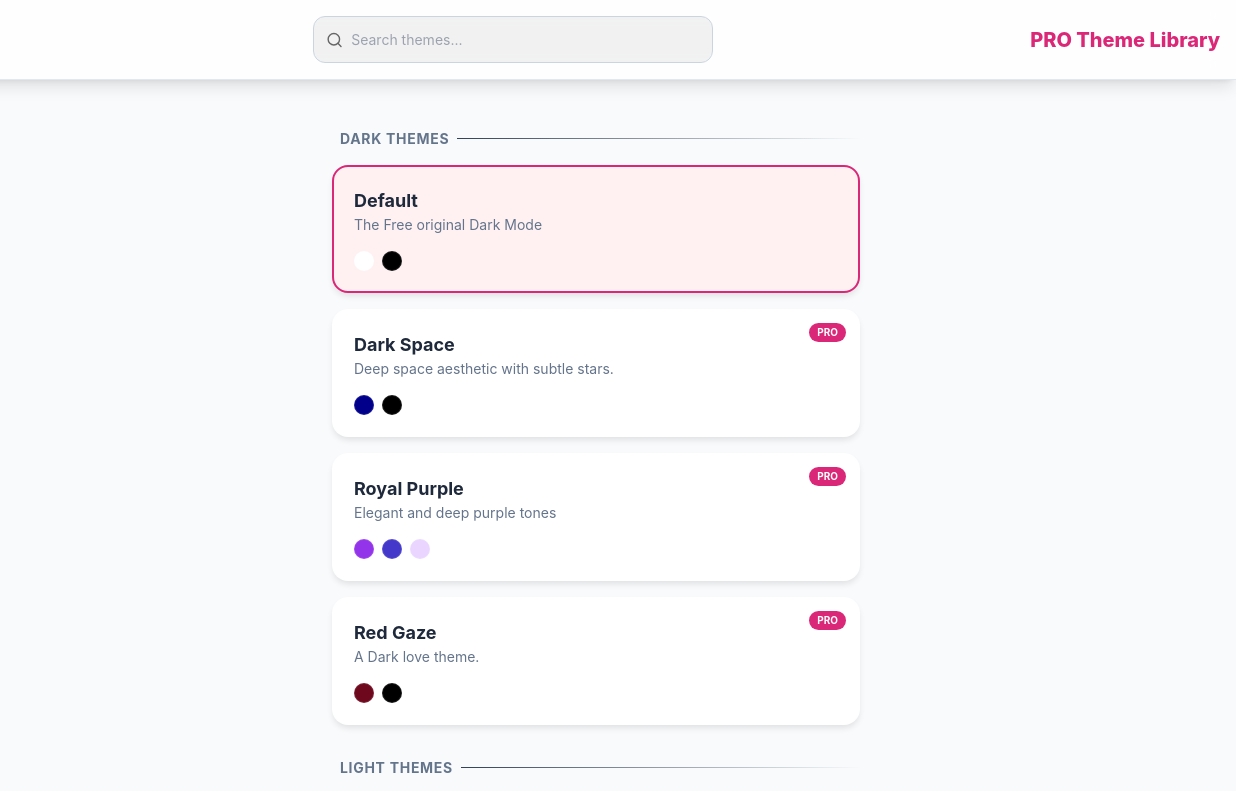
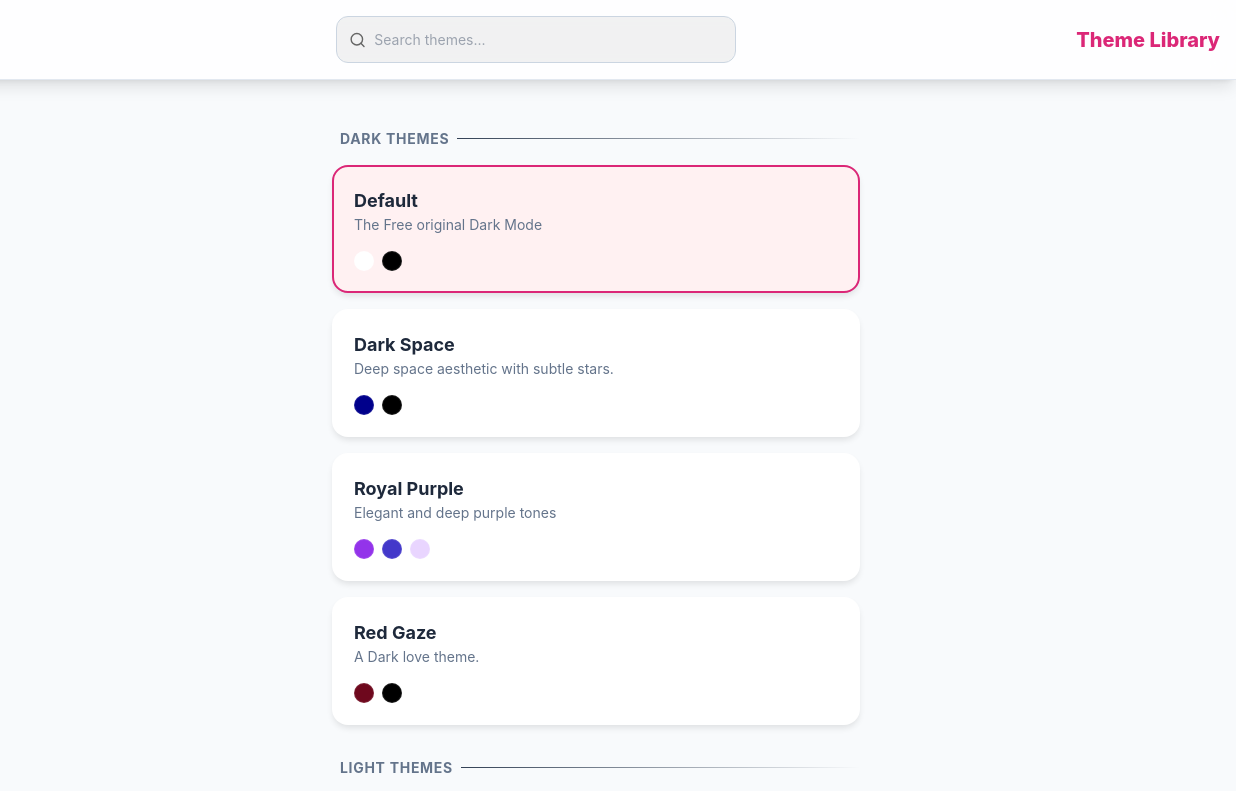
Before and after one commit to StadiaStudios/ourjourney, a plain HTML site: page themes.html in a window 1280 px wide. Shown: the top 791 px of the page, 44-1280 px from the left. Drawn offline with nearby package versions, Linux system fonts and the light colour scheme.

Commit message:
Add files via upload

```diff
--- a/themes.html
+++ b/themes.html
@@ -42,18 +42,6 @@
         .active-theme {
             border-color: #db2777 !important;
             background-color: #2d1a24 !important;
-        }
-        .pro-badge {
-            position: absolute;
-            top: 12px;
-            right: 12px;
-            background: #db2777;
-            color: white;
-            padding: 2px 8px;
-            border-radius: 20px;
-            font-size: 10px;
-            font-weight: bold;
-            text-transform: uppercase;
         }
 
         .search-container {
@@ -155,7 +143,7 @@
     </style>
 </head>
 <body class="bg-[#111]">
-    <script src="premium-lock.js"></script>
+    <!-- Premium lock script removed -->
 
     <header class="fixed top-0 left-0 w-full z-50 shadow-lg p-4 text-center border-b border-pink-600 flex justify-between items-center">
         <a href="settings.html" class="text-gray-500 hover:text-pink-600 transition duration-150">
@@ -176,7 +164,7 @@
         </div>
 
         <div class="hidden sm:block">
-            <h1 class="text-xl font-extrabold text-[white]">PRO Theme Library</h1>
+            <h1 class="text-xl font-extrabold text-[white]">Theme Library</h1>
         </div>
     </header>
 
@@ -191,10 +179,9 @@
     </div>
 
     <script>
+        // Storage keys kept for compatibility, but logic checking premium is removed
         const STORAGE_KEY_CUSTOM_CSS = '__app_custom_theme_file';
-        const STORAGE_KEY_PREMIUM = '__app_premium_unlocked';
         const STORAGE_KEY_THEME = '__app_theme';
-        const EXPIRY_KEY = '__app_premium_expiry';
 
         const CAT_DARK = "Dark Themes";
         const CAT_LIGHT = "Light Themes";
@@ -202,37 +189,32 @@
         const CAT_GAME = "Game Themes";
         const CAT_COMPANY = "Company Themes";
 
+        // All themes are now free (isPremium removed)
         const THEMES = [
-            { id: 'none', category: CAT_DARK, name: 'Default', desc: 'The Free original Dark Mode', icon: '🌸', file: '', isPremium: false, colors: ['bg-[white]', 'bg-[black]'] },
-            { id: 'darkspace', category: CAT_DARK, name: 'Dark Space', desc: 'Deep space aesthetic with subtle stars.', icon: '⭐', file: 'pro-themes/space.css', isPremium: true, colors: ['bg-[darkblue]', 'bg-[black]'] },
-            { id: 'purple', category: CAT_DARK, name: 'Royal Purple', desc: 'Elegant and deep purple tones', icon: '🔮', file: 'pro-themes/purpletheme.css', isPremium: true, colors: ['bg-purple-600', 'bg-indigo-700', 'bg-purple-200'] },
-            { id: 'redgaze', category: CAT_DARK, name: 'Red Gaze', desc: 'A Dark love theme.', icon: '⭐', file: 'pro-themes/redtheme.css', isPremium: true, colors: ['bg-[#6e081d]', 'bg-[black]'] },
+            { id: 'none', category: CAT_DARK, name: 'Default', desc: 'The Free original Dark Mode', icon: '🌸', file: '', colors: ['bg-[white]', 'bg-[black]'] },
+            { id: 'darkspace', category: CAT_DARK, name: 'Dark Space', desc: 'Deep space aesthetic with subtle stars.', icon: '⭐', file: 'pro-themes/space.css', colors: ['bg-[darkblue]', 'bg-[black]'] },
+            { id: 'purple', category: CAT_DARK, name: 'Royal Purple', desc: 'Elegant and deep purple tones', icon: '🔮', file: 'pro-themes/purpletheme.css', colors: ['bg-purple-600', 'bg-indigo-700', 'bg-purple-200'] },
+            { id: 'redgaze', category: CAT_DARK, name: 'Red Gaze', desc: 'A Dark love theme.', icon: '⭐', file: 'pro-themes/redtheme.css', colors: ['bg-[#6e081d]', 'bg-[black]'] },
 
-            { id: 'moogledark', category: CAT_COMPANY, name: 'Moogle Dark', desc: 'Modern search-inspired dark mode.', icon: '⭐', file: 'pro-themes/google-theme.css', isPremium: true, colors: ['bg-[#8ab4f8]', 'bg-[#111111]'] },
-            { id: 'ticroloft', category: CAT_COMPANY, name: 'Modern Ticroloft', desc: 'Clean, Corporate, and Professional', icon: '💻', file: 'pro-themes/microsofttheme.css', isPremium: true, colors: ['bg-[white]', 'bg-[black]', 'bg-[#444]'] },
-            { id: 'acebukdark', category: CAT_COMPANY, name: 'AceBuk Light', desc: 'Classic social-style light mode.', icon: '⭐', file: 'pro-themes/facebooklight.css', isPremium: true, colors: ['bg-[blue]', 'bg-[white]'] },
-            { id: 'ios-liquid', category: CAT_COMPANY, name: 'IOS Liquid', desc: 'light/dark mode IOS Liquid Theme.', icon: '⭐', file: 'pro-themes/ios-liquid.css', isPremium: true, colors: ['bg-[blue]', 'bg-[dark]', 'bg-[white]'] },
+            { id: 'moogledark', category: CAT_COMPANY, name: 'Moogle Dark', desc: 'Modern search-inspired dark mode.', icon: '⭐', file: 'pro-themes/google-theme.css', colors: ['bg-[#8ab4f8]', 'bg-[#111111]'] },
+            { id: 'ticroloft', category: CAT_COMPANY, name: 'Modern Ticroloft', desc: 'Clean, Corporate, and Professional', icon: '💻', file: 'pro-themes/microsofttheme.css', colors: ['bg-[white]', 'bg-[black]', 'bg-[#444]'] },
+            { id: 'acebukdark', category: CAT_COMPANY, name: 'AceBuk Light', desc: 'Classic social-style light mode.', icon: '⭐', file: 'pro-themes/facebooklight.css', colors: ['bg-[blue]', 'bg-[white]'] },
+            { id: 'ios-liquid', category: CAT_COMPANY, name: 'IOS Liquid', desc: 'light/dark mode IOS Liquid Theme.', icon: '⭐', file: 'pro-themes/ios-liquid.css', colors: ['bg-[blue]', 'bg-[dark]', 'bg-[white]'] },
 
-            { id: 'pink-theme', category: CAT_LIGHT, name: 'Pink Theme', desc: 'A soft pink and white theme.', icon: '⭐', file: 'pro-themes/pink-theme.css', isPremium: true, colors: ['bg-[pink]', 'bg-[white]'] },
-            { id: 'barbie-pink', category: CAT_LIGHT, name: 'Barbie Pink', desc: 'Vibrant and iconic pink.', icon: '⭐', file: 'pro-themes/barbie-pink.css', isPremium: true, colors: ['bg-[pink]', 'bg-[dark]'] },
+            { id: 'pink-theme', category: CAT_LIGHT, name: 'Pink Theme', desc: 'A soft pink and white theme.', icon: '⭐', file: 'pro-themes/pink-theme.css', colors: ['bg-[pink]', 'bg-[white]'] },
+            { id: 'barbie-pink', category: CAT_LIGHT, name: 'Barbie Pink', desc: 'Vibrant and iconic pink.', icon: '⭐', file: 'pro-themes/barbie-pink.css', colors: ['bg-[pink]', 'bg-[dark]'] },
 
-            { id: 'christmas', category: CAT_SEAS, name: 'Christmas Spirit', desc: 'Holiday vibes for your app.', icon: '🎄', file: 'pro-themes/christmastheme.css', isPremium: true, colors: ['bg-red-600', 'bg-green-700', 'bg-slate-100'] },
-            { id: 'Halloween', category: CAT_SEAS, name: 'Halloween', desc: 'Holiday vibes for your app.', icon: '🎄', file: 'pro-themes/halloween.css', isPremium: true, colors: ['bg-orange-600', 'bg-[white]', 'bg-[black]'] },
+            { id: 'christmas', category: CAT_SEAS, name: 'Christmas Spirit', desc: 'Holiday vibes for your app.', icon: '🎄', file: 'pro-themes/christmastheme.css', colors: ['bg-red-600', 'bg-green-700', 'bg-slate-100'] },
+            { id: 'Halloween', category: CAT_SEAS, name: 'Halloween', desc: 'Holiday vibes for your app.', icon: '🎃', file: 'pro-themes/halloween.css', colors: ['bg-orange-600', 'bg-[white]', 'bg-[black]'] },
 
-            { id: 'cocdark', category: CAT_GAME, name: 'COC Theme', desc: 'Inspired by the village strategy classic.', icon: '⭐', file: 'pro-themes/coc.css', isPremium: true, colors: ['bg-[#4db848]', 'bg-[#f1c40f]', 'bg-[#121212]'] },
-            { id: 'breakcraft', category: CAT_GAME, name: 'Breakcraft', desc: 'A blocky, adventurous dark theme.', icon: '⭐', file: 'pro-themes/breakcraft.css', isPremium: true, colors: ['bg-[#ffb000]', 'bg-[#da46ff]', 'bg-[#333]'] },
-            { id: 'exbox', category: CAT_GAME, name: 'ExBox Dark', desc: 'Sleek green and black console vibes.', icon: '⭐', file: 'pro-themes/exbox.css', isPremium: true, colors: ['bg-[dark]', 'bg-[green]', 'bg-[#222]'] },
-            { id: 'ts4', category: CAT_GAME, name: 'TS4 Dark', desc: 'Simulated life in a dark palette.', icon: '⭐', file: 'pro-themes/ts4.css', isPremium: true, colors: ['bg-[blue]', 'bg-[purple]', 'bg-[#222]', 'bg-[white]'] },
-            { id: 'tethesda', category: CAT_GAME, name: 'Tethesda', desc: 'A tribute to RPG aesthetics.', icon: '⭐', file: 'pro-themes/tethesda.css', isPremium: true, colors: ['bg-[#6e081d]', 'bg-[black]'] }
+            { id: 'cocdark', category: CAT_GAME, name: 'COC Theme', desc: 'Inspired by the village strategy classic.', icon: '⭐', file: 'pro-themes/coc.css', colors: ['bg-[#4db848]', 'bg-[#f1c40f]', 'bg-[#121212]'] },
+            { id: 'breakcraft', category: CAT_GAME, name: 'Breakcraft', desc: 'A blocky, adventurous dark theme.', icon: '⭐', file: 'pro-themes/breakcraft.css', colors: ['bg-[#ffb000]', 'bg-[#da46ff]', 'bg-[#333]'] },
+            { id: 'exbox', category: CAT_GAME, name: 'ExBox Dark', desc: 'Sleek green and black console vibes.', icon: '⭐', file: 'pro-themes/exbox.css', colors: ['bg-[dark]', 'bg-[green]', 'bg-[#222]'] },
+            { id: 'ts4', category: CAT_GAME, name: 'TS4 Dark', desc: 'Simulated life in a dark palette.', icon: '⭐', file: 'pro-themes/ts4.css', colors: ['bg-[blue]', 'bg-[purple]', 'bg-[#222]', 'bg-[white]'] },
+            { id: 'tethesda', category: CAT_GAME, name: 'Tethesda', desc: 'A tribute to RPG aesthetics.', icon: '⭐', file: 'pro-themes/tethesda.css', colors: ['bg-[#6e081d]', 'bg-[black]'] }
         ];
 
         let currentSearchQuery = "";
-
-        function isPremiumActive() {
-            const isUnlocked = localStorage.getItem(STORAGE_KEY_PREMIUM) === "true";
-            const expiry = parseInt(localStorage.getItem(EXPIRY_KEY) || "0");
-            return isUnlocked && Date.now() < expiry;
-        }
 
         function renderThemes() {
             const container = document.getElementById('themes-container');
@@ -264,7 +246,6 @@
                         <div onclick="selectTheme('${theme.id}')"
                              id="theme-${theme.id}"
                              class="theme-card cursor-pointer p-5 rounded-2xl shadow-sm ${theme.file === currentFile ? 'active-theme' : ''}">
-                            ${theme.isPremium ? '<span class="pro-badge">Pro</span>' : ''}
                             <div class="flex items-center justify-between">
                                 <div>
                                     <h3 class="text-lg font-bold text-gray-100">${theme.name}</h3>
@@ -292,23 +273,19 @@
             const theme = THEMES.find(t => t.id === themeId);
             if (!theme) return;
 
-            if (theme.isPremium && !isPremiumActive()) {
-                localStorage.removeItem(STORAGE_KEY_PREMIUM);
-                localStorage.removeItem(EXPIRY_KEY);
-                location.reload();
-                return;
-            }
-
+            // All themes are free - directly set the CSS file
             if (theme.file) {
                 localStorage.setItem(STORAGE_KEY_CUSTOM_CSS, theme.file);
             } else {
                 localStorage.removeItem(STORAGE_KEY_CUSTOM_CSS);
             }
 
+            // Update active state in UI
             document.querySelectorAll('.theme-card').forEach(card => card.classList.remove('active-theme'));
             const selectedCard = document.getElementById('theme-' + themeId);
             if (selectedCard) selectedCard.classList.add('active-theme');
 
+            // Success feedback
             const msg = document.getElementById('statusMsg');
             msg.style.opacity = '1';
             setTimeout(() => msg.style.opacity = '0', 2000);
```
Also changed, not shown: settings.html (+5 -9 lines), splash.html (+1 -2 lines).
